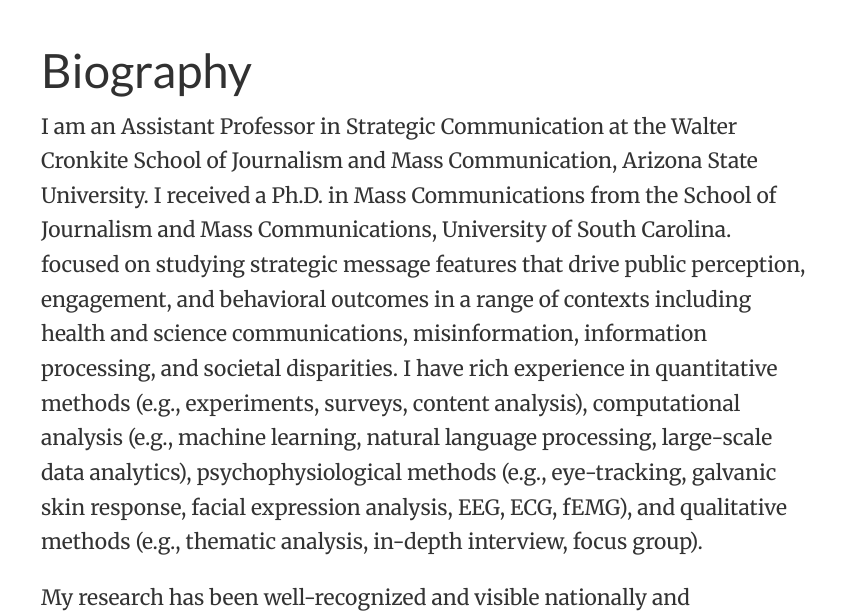
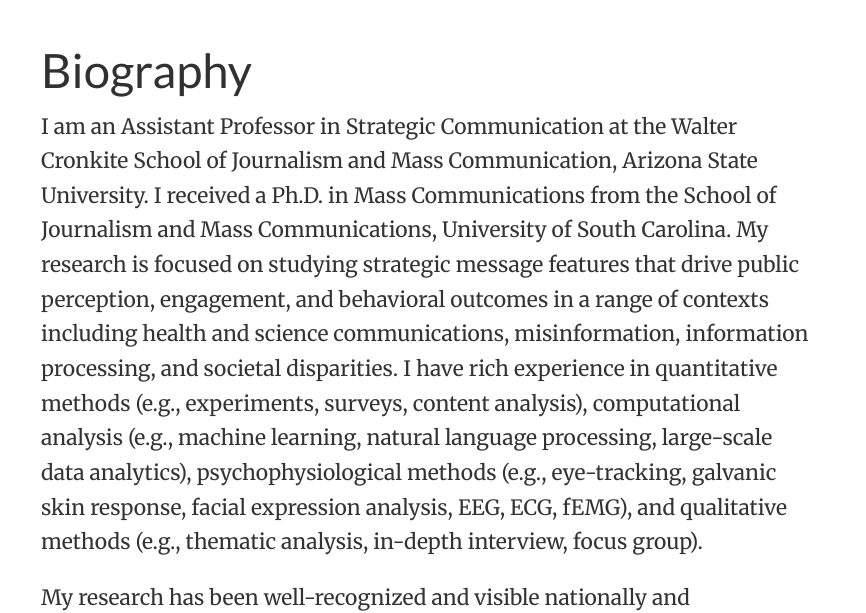
Before and after one commit to a-zain/a-zain.github.io, a plain HTML site: page index.html in a window 1280 px wide. Shown: the part 101-714 px from the top of the page, 414-1280 px from the left. Drawn offline with nearby package versions, Linux system fonts and the light colour scheme; some packages are replaced by stand-ins of ours; some icons are missing.

Commit message:
Update index.html

```diff
--- a/index.html
+++ b/index.html
@@ -723,7 +723,7 @@
     <h1>Biography</h1>
 
     <p>I am an Assistant Professor in Strategic Communication at the Walter Cronkite School of Journalism and Mass Communication, Arizona State University. I received a Ph.D. in Mass Communications from the School of Journalism and Mass Communications, University of South Carolina.
-    focused on studying strategic  message features that drive public perception, engagement, and behavioral outcomes in a range of contexts including health and science communications, misinformation, information processing, and societal disparities. I have rich experience in quantitative methods (e.g., experiments, surveys, content analysis), computational analysis (e.g., machine learning, natural language processing, large-scale data analytics), psychophysiological methods (e.g., eye-tracking, galvanic skin response, facial expression analysis, EEG, ECG, fEMG), and qualitative methods (e.g., thematic analysis, in-depth interview, focus group).
+    My research is focused on studying strategic message features that drive public perception, engagement, and behavioral outcomes in a range of contexts including health and science communications, misinformation, information processing, and societal disparities. I have rich experience in quantitative methods (e.g., experiments, surveys, content analysis), computational analysis (e.g., machine learning, natural language processing, large-scale data analytics), psychophysiological methods (e.g., eye-tracking, galvanic skin response, facial expression analysis, EEG, ECG, fEMG), and qualitative methods (e.g., thematic analysis, in-depth interview, focus group).
     </p>
 
      My research has been well-recognized and visible nationally and internationally in peer-reviewed journals such as the Public Understanding of Science, International Journal of Public Opinion Research, Journal of Health Communication, American Journal of Health Behaviors, and Vaccines,  as well as national and international conferences including ICA, AEJMC, and SEC. I have received two top-paper awards at conferences, both as sole author. Additionally, I have received the 2023 Breakthrough Graduate Scholar Award from the USC, 2023 Bryce Rucker Graduate Student Excellence in Research Award from the SJMC at USC, multiple travel grants from AEJMC and ICA, and external grant funds as PI and Co-PI from University of South Carolina, Hacettepe University and SmartState Center for Healthcare Quality.</p>
```
